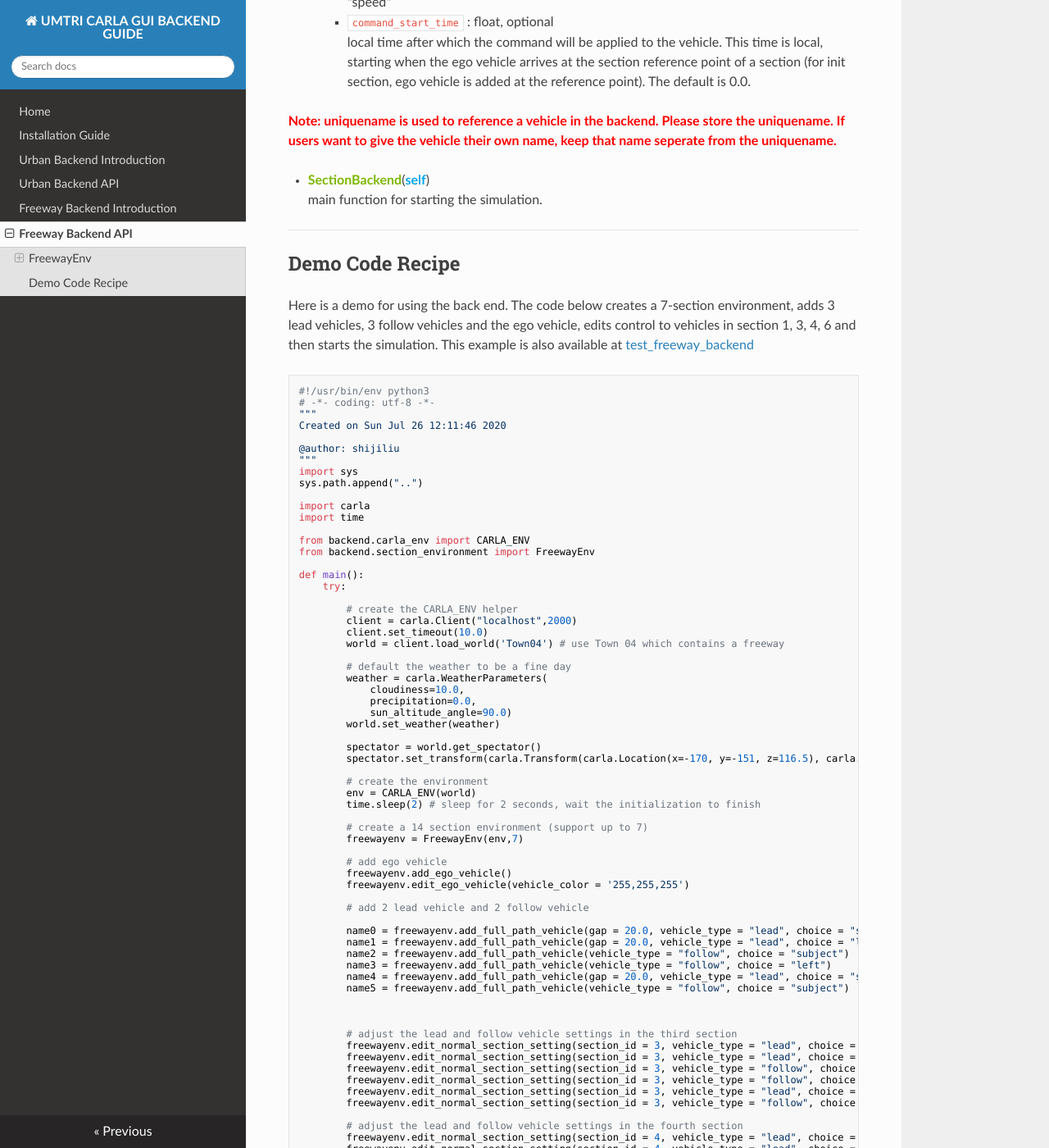
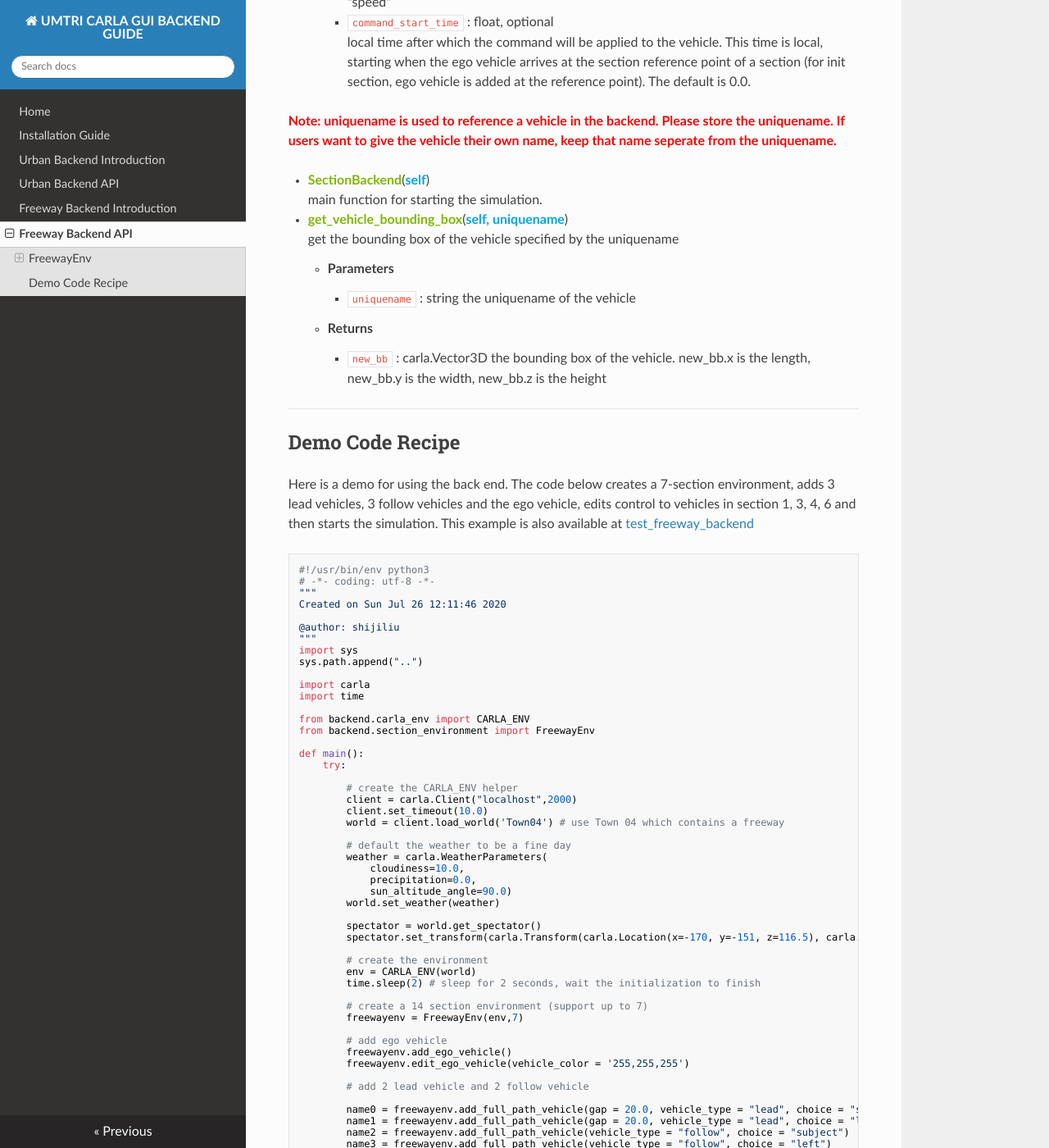
Before and after one commit to CenturyLiu/Carla-GUI, an MkDocs documentation site: the page built from Docs/freeway_backend_api.md, in a window 1280 px wide and 1400 px high, scrolled down 4214 px. Shown: the whole window at 82% size. Built offline with MkDocs 1.6.1, drawn with Linux system fonts in a browser that asks for light colours; nearby versions of some CDN libraries; some of the changed text lies outside the part shown.

Commit message:
docs: update document for both urban and freeway

```diff
--- a/Docs/freeway_backend_api.md
+++ b/Docs/freeway_backend_api.md
@@ -167,6 +167,19 @@
 - **<font color="#7fb800">SectionBackend</font>**(<font color="#00a6ed">**self**</font>)
    main function for starting the simulation.
 
+
+- **<font color="#7fb800">get_vehicle_bounding_box</font>**(<font color="#00a6ed">**self, uniquename**</font>)
+    get the bounding box of the vehicle specified by the uniquename
+
+       - **Parameters**
+        - `uniquename` : string
+the uniquename of the vehicle
+
+       - **Returns**
+        - `new_bb` : carla.Vector3D
+the bounding box of the vehicle. new_bb.x is the length, new_bb.y is the width, new_bb.z is the height
+
+
 ---
 ## Demo Code Recipe
 
@@ -226,6 +239,9 @@
 			name4 = freewayenv.add_full_path_vehicle(gap = 20.0, vehicle_type = "lead", choice = "subject")
 			name5 = freewayenv.add_full_path_vehicle(vehicle_type = "follow", choice = "subject")
 
+			# get bounding box
+			bb = freewayenv.get_vehicle_bounding_box(name1)
+			print("bb.x = %f, bb.y = %f, bb.z = %f" % (bb.x,bb.y,bb.z)
 
 
 			# adjust the lead and follow vehicle settings in the third section
```
Also changed, not shown: Docs/urban_backend_api.md (+7 -2 lines).
